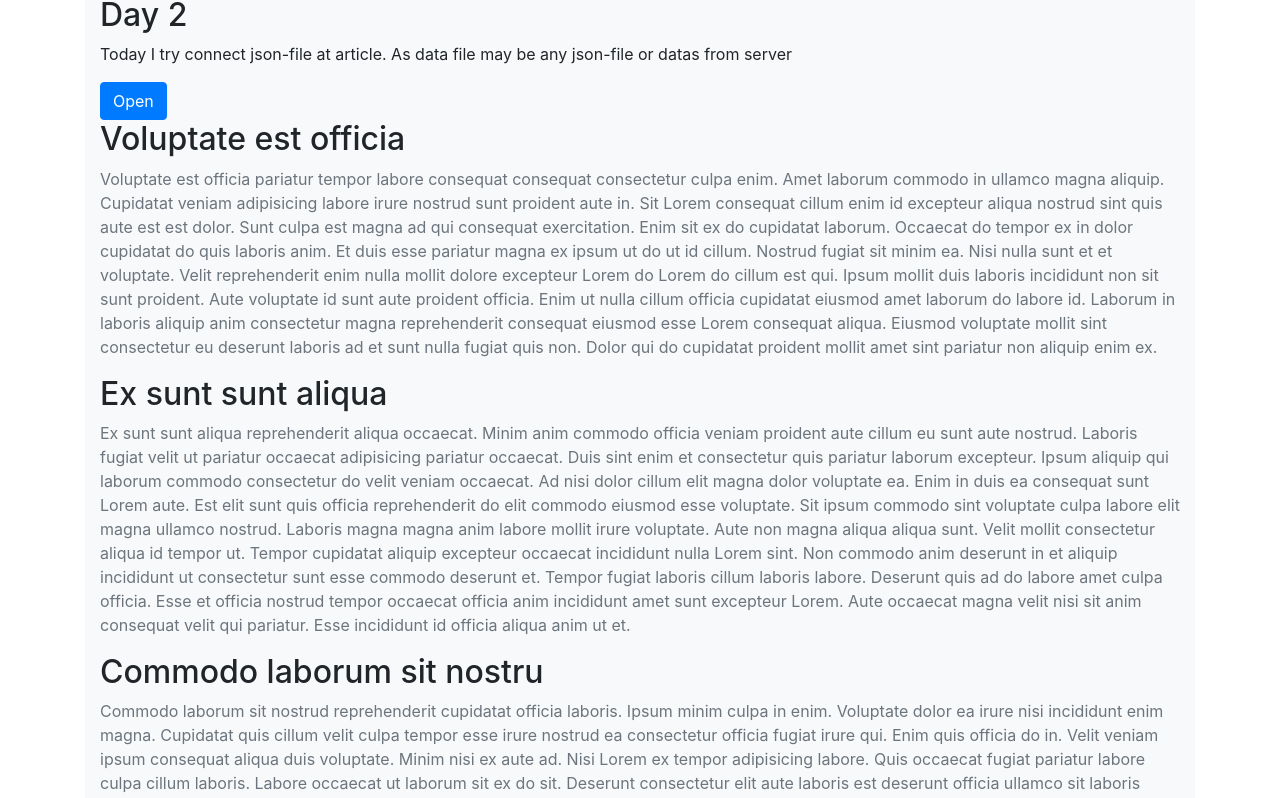
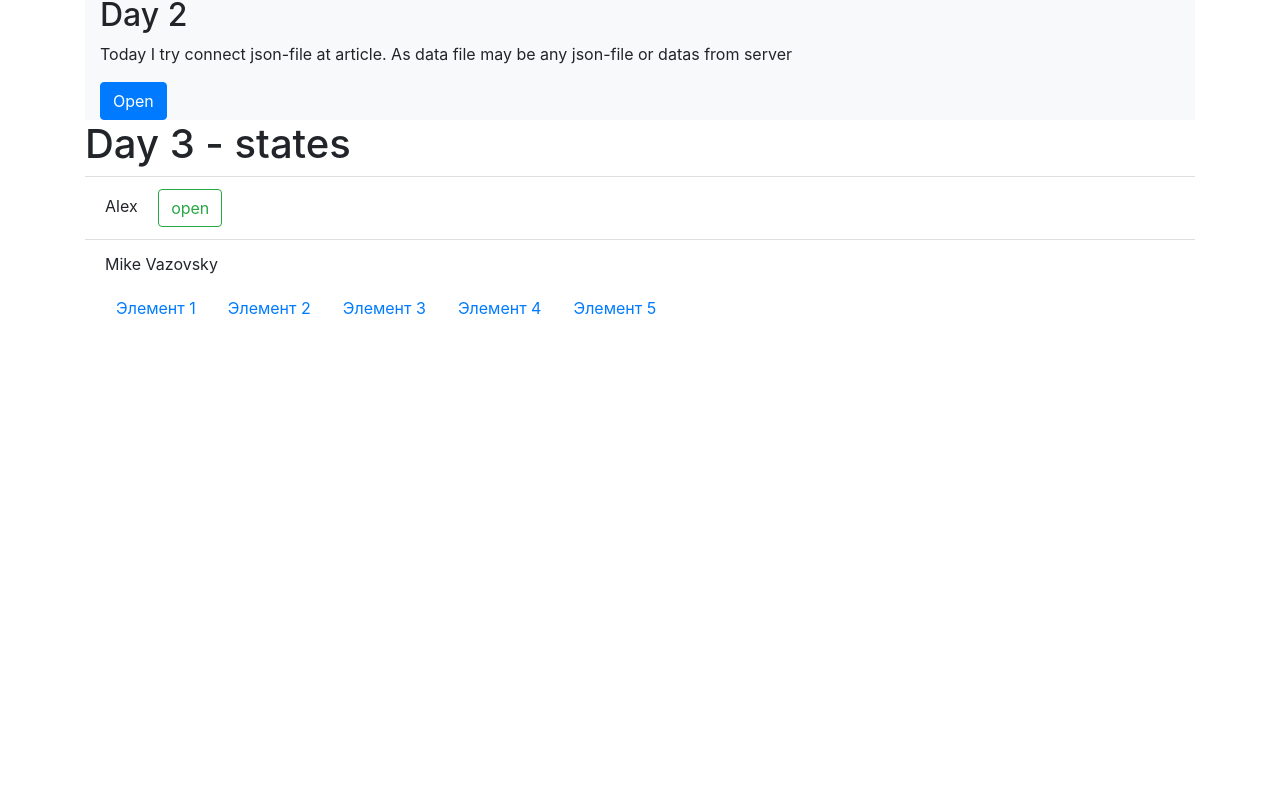
Before and after one commit to zbralex/react, a React (Create React App) app in the folder react-ui/: page / in a window 1280 px wide. Shown: the part 600-1398 px from the top of the page. After the commit the page ends 928 px from the top, so only its background shows below. Built offline with nearby package versions, Linux system fonts and the light colour scheme.

Commit message:
fixed errors for pull request

```diff
--- a/react-ui/src/components/days/D2.jsx
+++ b/react-ui/src/components/days/D2.jsx
@@ -15,9 +15,6 @@ class D2 extends Component {
                 <h2 className="h2">Day 2</h2>
                 <p>Today I try connect json-file at article. As data file may be any json-file or datas from server</p>
                 {a1}<button className="btn btn-primary" onClick={this.handleClick}>{this.state.isOpen ? 'Close' : 'Open'}</button>
-                <Article article={articles[3]}/>
-                <Article article={articles[4]}/>
-                <Article article={articles[5]}/>
             </div>
 
         )
```
